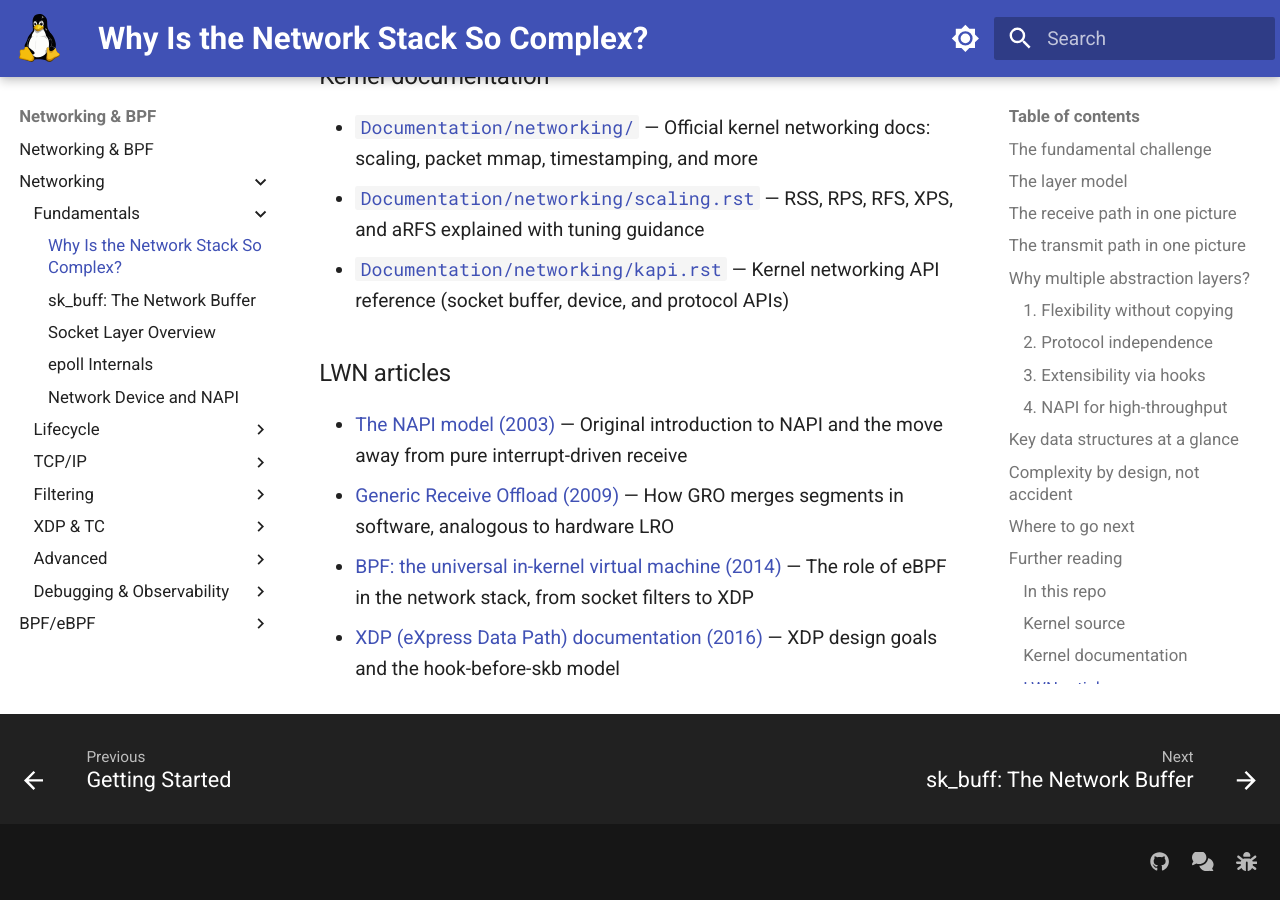
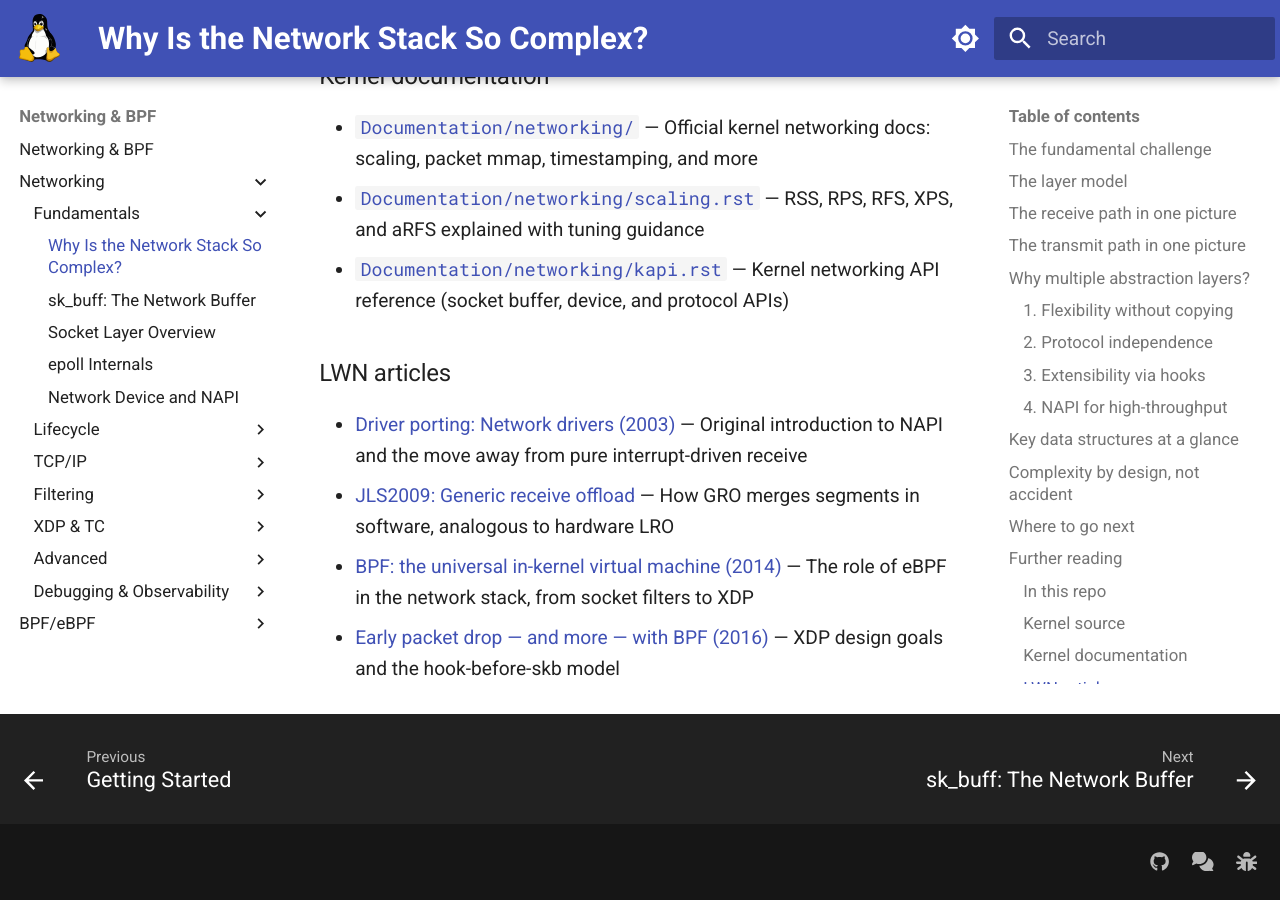
Before and after one commit to laveeshb/linux-kernel-internals, an MkDocs documentation site: the page built from docs/net/network-stack-overview.md, in a window 1280 px wide and 900 px high, scrolled down 6262 px. Built offline with MkDocs 1.6.1 and Material for MkDocs 9.7.7, drawn with Linux system fonts in a browser that asks for light colours.

Commit message:
net: fix review findings on #705 (BLOCKER + 2 minor label fixes)
Independent review found my XDP replacement (701224) doesn't actually
support its description -- it's a thin ~200-word netdev mailing-list
announcement, not real XDP documentation (0 occurrences of 'skb',
'design', 'driver', 'eBPF'). Replaced with 682538 'Early packet drop --
and more -- with BPF', which the review confirmed matches the description
almost word for word, and which this repo already cites for the same
XDP topic elsewhere (bpf/bpf-networking.md) -- so this also makes the
two pages consistent.

Also fixed two remaining invented title labels the review caught:
NAPI's real title is 'Driver porting: Network drivers' (not 'The NAPI
model'); GRO's real title is 'JLS2009: Generic receive offload' (not
just 'Generic Receive Offload').

```diff
--- a/docs/net/network-stack-overview.md
+++ b/docs/net/network-stack-overview.md
@@ -169,7 +169,7 @@
 
 ### LWN articles
 
-- [The NAPI model (2003)](https://lwn.net/Articles/30107/) — Original introduction to NAPI and the move away from pure interrupt-driven receive
-- [Generic Receive Offload (2009)](https://lwn.net/Articles/358910/) — How GRO merges segments in software, analogous to hardware LRO
+- [Driver porting: Network drivers (2003)](https://lwn.net/Articles/30107/) — Original introduction to NAPI and the move away from pure interrupt-driven receive
+- [JLS2009: Generic receive offload](https://lwn.net/Articles/358910/) — How GRO merges segments in software, analogous to hardware LRO
 - [BPF: the universal in-kernel virtual machine (2014)](https://lwn.net/Articles/599755/) — The role of eBPF in the network stack, from socket filters to XDP
-- [XDP (eXpress Data Path) documentation (2016)](https://lwn.net/Articles/701224/) — XDP design goals and the hook-before-skb model
+- [Early packet drop — and more — with BPF (2016)](https://lwn.net/Articles/682538/) — XDP design goals and the hook-before-skb model
```
